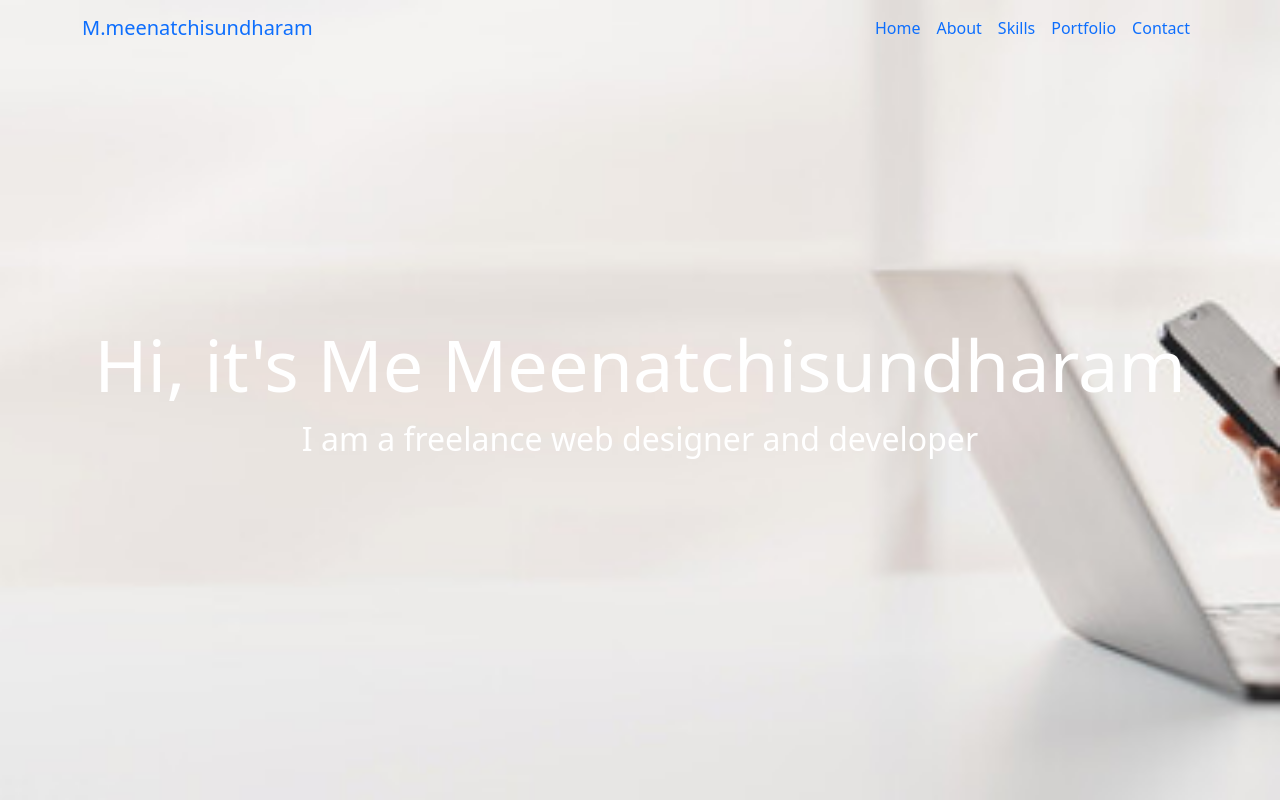
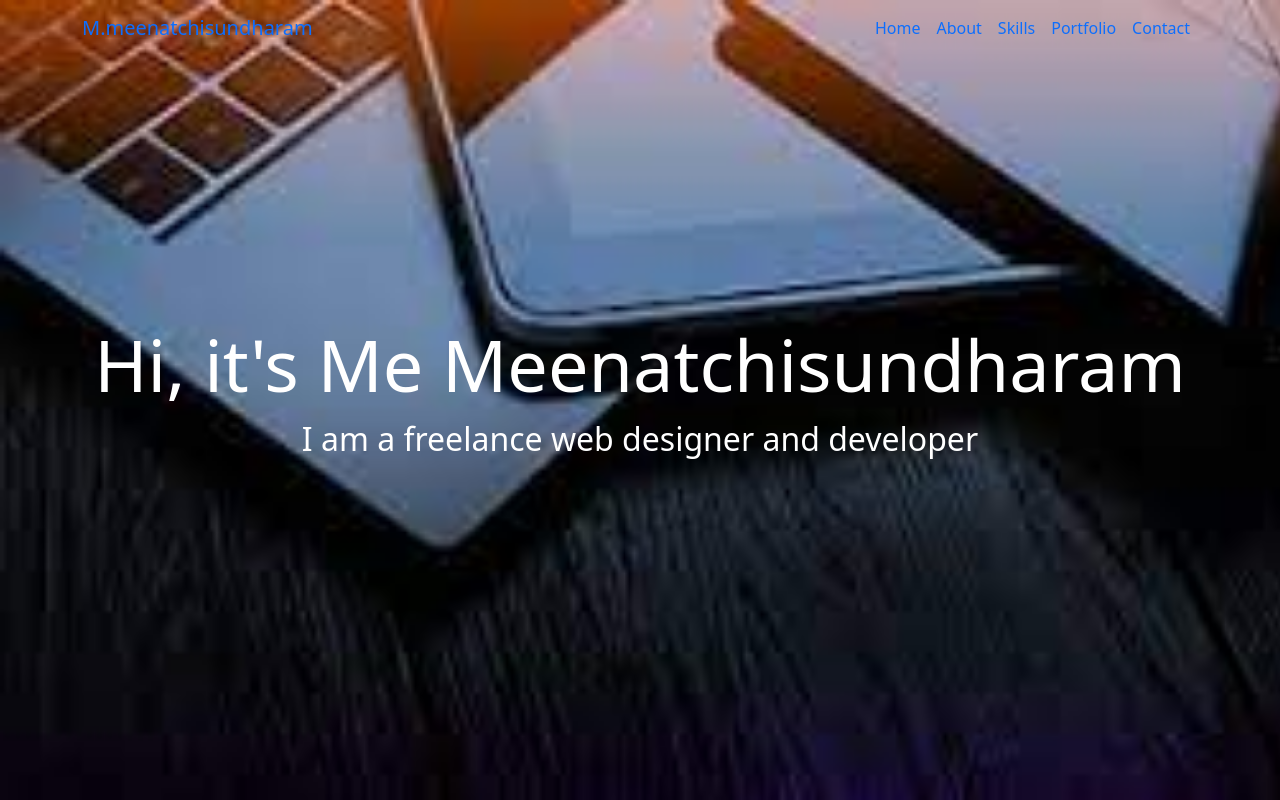
Before and after one commit to meenatchisundharam/meenatchisundharam.github.io, a plain HTML site: page index.html in a window 1280 px wide. Shown: the top 800 px of the page. Drawn offline with nearby package versions, Linux system fonts and the light colour scheme.

Commit message:
Update style.css

```diff
--- a/style.css
+++ b/style.css
@@ -1,7 +1,7 @@
 /* hero background image */
 .bgimage {
     height:100vh;
-    background: url('images/bac.jpg');
+    background: url('images/dev.jpg');
     background-size:cover;
     position:relative;
 }
```
